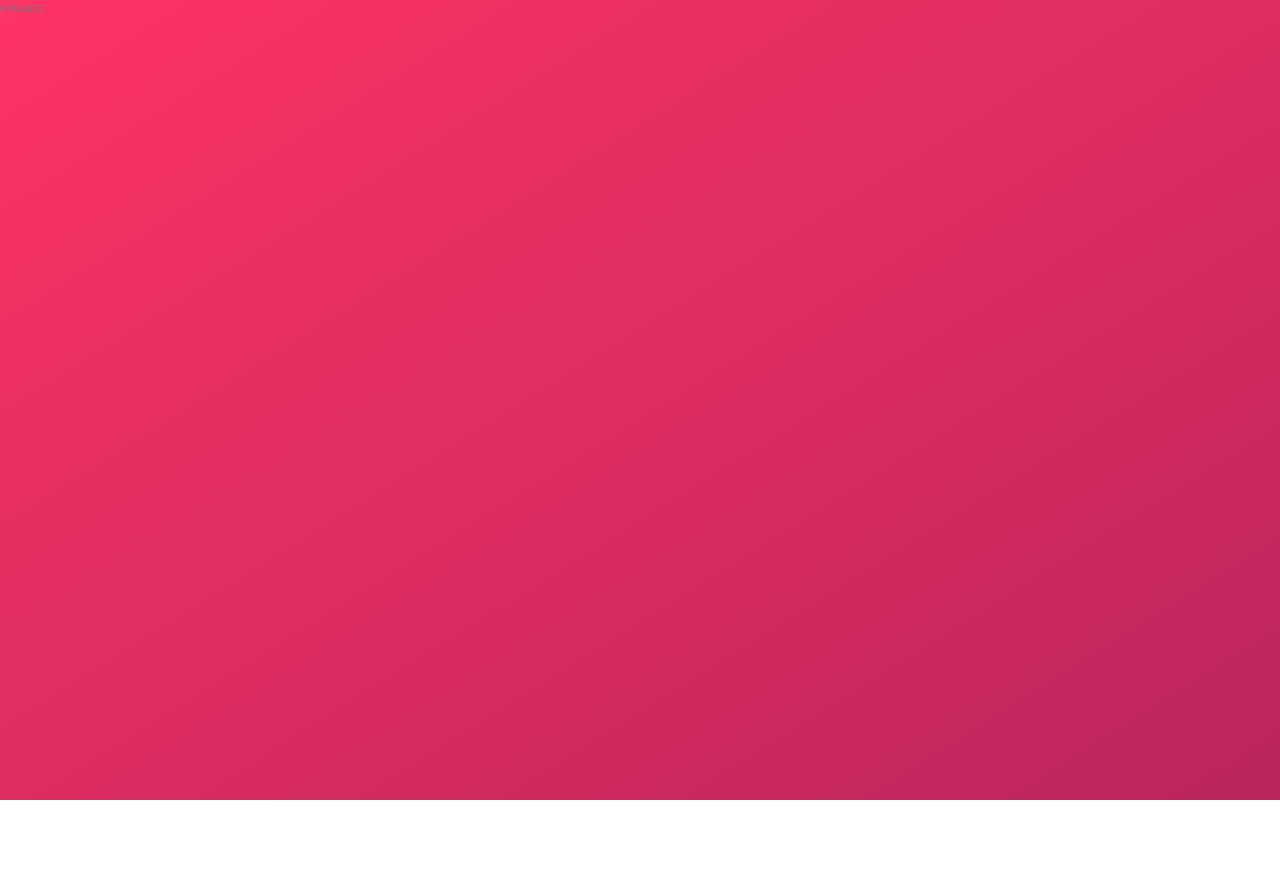
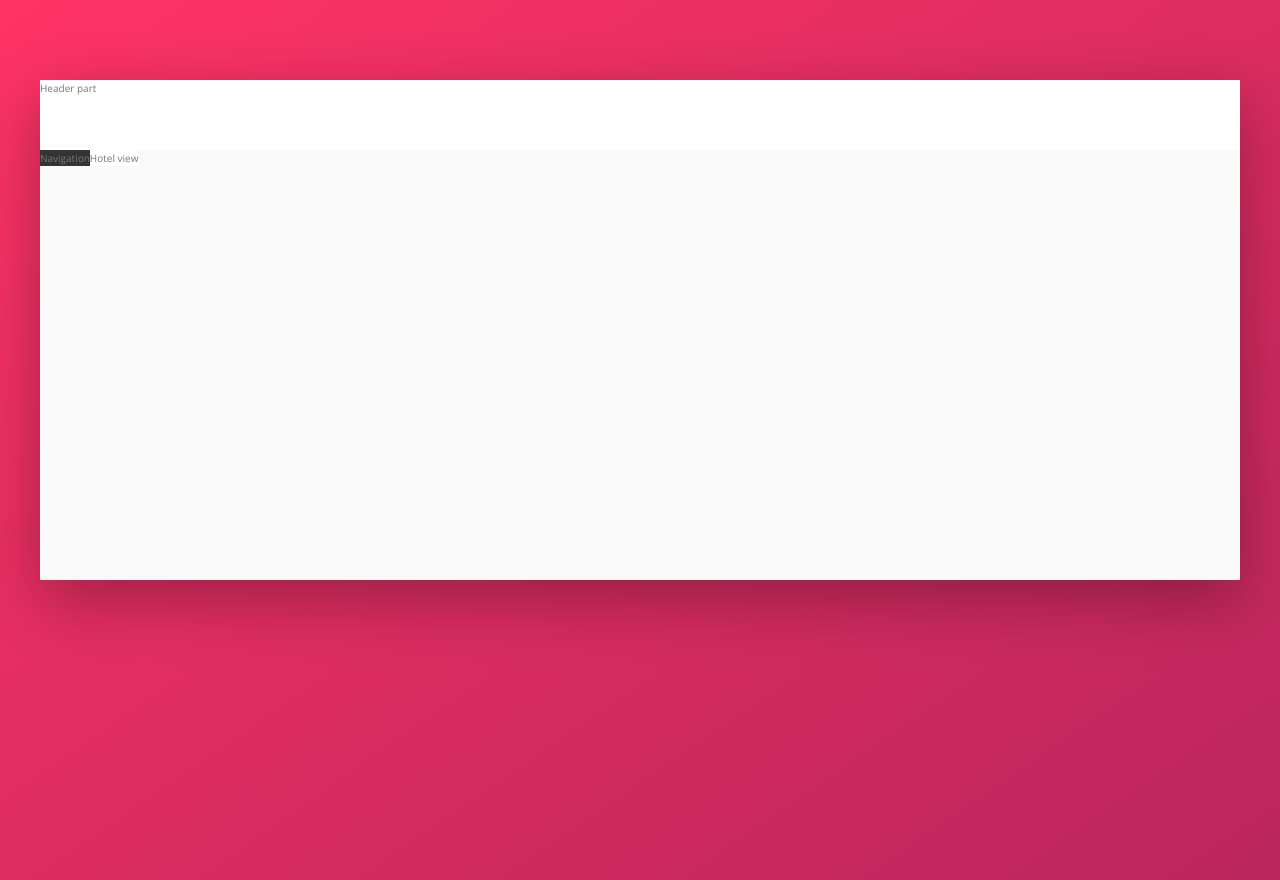
Before and after one commit to MelissaDTH/Booking-app, a website: page index.html in a window 1280 px wide. Before the commit the page ends 800 px from the top, so only its background shows below. Drawn offline with nearby package versions, Linux system fonts and the light colour scheme.

Commit message:
added readme + initial styling to navigation

```diff
--- a/index.html
+++ b/index.html
@@ -1,16 +1,27 @@
 <!DOCTYPE html>
 <html lang="en">
-    <head>
-        <meta charset="UTF-8">
-        <meta name="viewport" content="width=device-width, initial-scale=1.0">
+  <head>
+    <meta charset="UTF-8" />
+    <meta name="viewport" content="width=device-width, initial-scale=1.0" />
 
-        <link href="https://fonts.googleapis.com/css?family=Open+Sans:300,400,600" rel="stylesheet">
-        <link rel="stylesheet" href="css/style.css">
-        <link rel="shortcut icon" type="image/png" href="img/favicon.png">
+    <link
+      href="https://fonts.googleapis.com/css?family=Open+Sans:300,400,600"
+      rel="stylesheet"
+    />
+    <link rel="stylesheet" href="css/style.css" />
+    <link rel="shortcut icon" type="image/png" href="img/favicon.png" />
 
-        <title>Pyramid Booking &mdash; Your all-in-one booking app</title>
-    </head>
-    <body>
-        PYRAMID
-    </body>
+    <title>Pyramid Booking &mdash; Your all-in-one booking app</title>
+  </head>
+  <body>
+    <div class="container">
+      <header class="header">Header part</header>
+      <div class="content">
+        <nav class="sidebar">
+          Navigation
+        </nav>
+        <main class="hotel-view">Hotel view</main>
+      </div>
+    </div>
+  </body>
 </html>
--- a/sass/_base.scss
+++ b/sass/_base.scss
@@ -1,21 +1,3 @@
-/*
-COLORS
-
-Primary: #eb2f64
-Primary light: #FF3366
-Primary dark: #BA265D
-
-Grey light 1: #faf9f9
-Grey light 2: #f4f2f2
-Grey light 3: #f0eeee
-Grey light 4: #ccc
-
-Grey dark 1: #333
-Grey dark 2: #777
-Grey dark 3: #999
-
-*/
-
 :root {
   --color-primary: #eb2f64;
   --color-primary-light: #ff3366;
@@ -29,6 +11,8 @@ Grey dark 3: #999
   --color-grey-dark-1: #333;
   --color-grey-dark-2: #777;
   --color-grey-dark-3: #999;
+
+  --shadow-dark: 0 2rem 6rem rgba(0, 0, 0, 0.3);
 }
 
 // GLOBAL RESET
--- a/sass/_layout.scss
+++ b/sass/_layout.scss
@@ -0,0 +1,26 @@
+.container {
+  max-width: 120rem;
+  margin: 8rem auto; // centers container inside parent element (body)
+  background-color: var(--color-grey-light-1);
+  box-shadow: var(--shadow-dark);
+
+  min-height: 50rem;
+}
+
+.header {
+  height: 7rem;
+  background-color: #fff;
+  border-bottom: var(--color-grey-light-2);
+}
+
+.content {
+  display: flex;
+}
+
+.sidebar {
+  background-color: var(--color-grey-dark-1);
+}
+
+.hotel-view {
+  background-color: #fff;
+}
```
Also changed, not shown: README.md (added), css/style.css.
